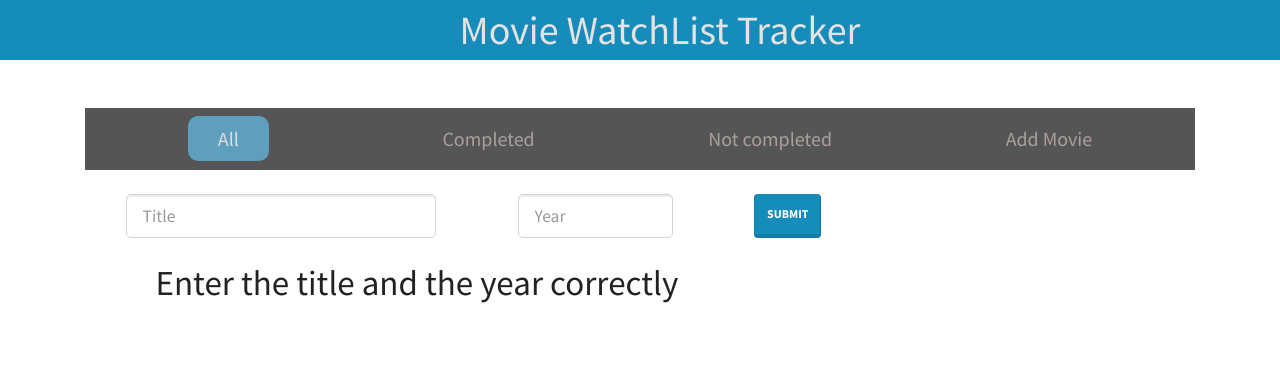
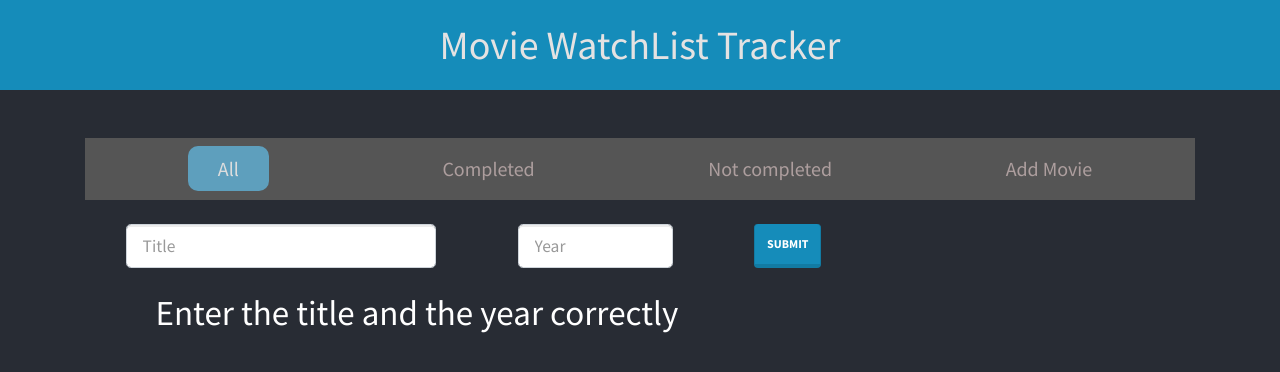
Before and after one commit to ravinduf/movie-watchlist-app, a React (Create React App) app in the folder frontend/: page /add-movie in a window 1280 px wide. Shown: the top 372 px of the page. Built offline with nearby package versions, Linux system fonts and the light colour scheme.

Commit message:
changed to dark theme

```diff
--- a/frontend/src/App.css
+++ b/frontend/src/App.css
@@ -1,8 +1,12 @@
+body{
+  background: #282c34;
+}
+
 .header {
-  padding-left: 40px;
   font-size: 40px;
   color: #e4e2e2;
   text-align: center;
+  padding: 15px;
 }
 
 .nav {
--- a/frontend/src/components/Navbar.js
+++ b/frontend/src/components/Navbar.js
@@ -6,11 +6,6 @@ import { Link } from 'react-router-dom'
 
 const Navbar = () => {
 
-    // const [ activeState, setActiveState ] = useState({id : 1})
-
-    // const handleNavState = (id) => {
-    //     setActiveState({id: id})
-    // }
     const {activeState, handleNavState } = useContext(MoviesContext)
 
     return (
--- a/frontend/src/components/SearchForm.js
+++ b/frontend/src/components/SearchForm.js
@@ -38,7 +38,7 @@ const SearchForm = () => {
     }
 
     const IncorrectMovieInfo = (
-        <Container className="mt-4" style={{width: '90%'}}>
+        <Container className="mt-4" style={{width: '90%', color: 'white'}}>
             <h1>Enter the title and the year correctly</h1>
         </Container>
     )
```
